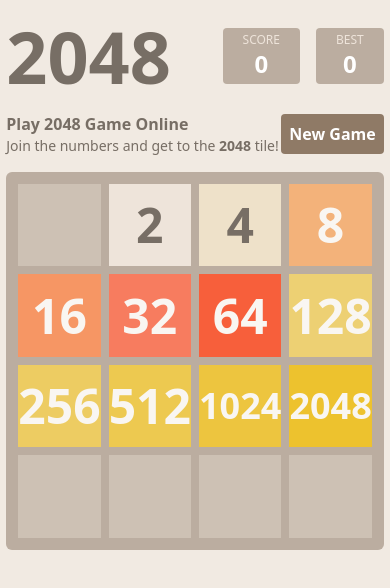
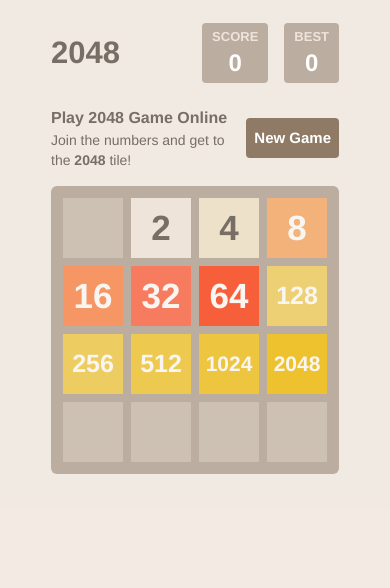
Before and after one commit to hesic73/2048, a React (Create React App) app: page / in a window 390 px wide. Shown: the top 588 px of the page. Built offline with nearby package versions, Linux system fonts and the light colour scheme.

Commit message:
Responsive design

```diff
--- a/public/index.html
+++ b/public/index.html
@@ -1,5 +1,5 @@
 <!DOCTYPE html>
-<html lang="en">
+<html lang="en" class="font-[15px] xl:font-[18px]">
   <head>
     <meta charset="utf-8" />
     <link rel="icon" href="%PUBLIC_URL%/favicon.ico" />
@@ -26,7 +26,7 @@
     -->
     <title>2048</title>
   </head>
-  <body class="bg-background_color">
+  <body class="bg-background_color font-[15px] xl:font-[18px]" style="font-family: 'Clear Sans', 'Helvetica Neue', Arial, sans-serif;">
     <noscript>You need to enable JavaScript to run this app.</noscript>
     <div id="root"></div>
     <!--
--- a/src/App.js
+++ b/src/App.js
@@ -7,7 +7,7 @@
 
   return (
     <div className='flex flex-col min-h-screen bg-background_color'>
-      <div className="flex-1 mx-auto max-w-md">
+      <div className="flex-1 mx-auto w-72 xl:w-[450px]">
         <Header></Header>
         <Board exps={exps}></Board>
       </div>
--- a/src/components/GridCell.js
+++ b/src/components/GridCell.js
@@ -1,4 +1,23 @@
 import React from "react";
+
+
+/**
+ *
+ * @param {string} text
+ * @returns string
+ */
+function getFontSize(text) {
+    if (text.length === 0) {
+        return "";
+    }
+    if (text.length < 3) {
+        return "text-[35px] xl:text-[53px]";
+    } else if (text.length < 4) {
+        return "text-[25px] xl:text-[45px]";
+    } else {
+        return "text-[21px] xl:text-[33px]";
+    }
+}
 
 /**
  *
@@ -82,7 +101,7 @@
 
     const text = exp === 0 ? "" : (2 ** exp).toString();
 
-    const font_size = text.length > 3 ? "text-4xl" : "text-5xl";
+    const font_size = getFontSize(text);
 
     return (
         <div className={`aspect-square flex items-center justify-center ${bg_color} ${text_color} font-bold ${font_size}`}>
--- a/src/components/Header.js
+++ b/src/components/Header.js
@@ -7,7 +7,7 @@
     return (
         <header className="p-0">
             <div className="flex justify-between items-center my-5">
-                <h1 className='text-7xl font-bold text-[#776e65]'>2048</h1>
+                <h1 className='text-[31px] xl:text-[74px] leading-[66px] font-bold text-[#776e65]'>2048</h1>
                 <div className="flex space-x-4">
                     <ScoreSection text="SCORE" score={0}></ScoreSection>
                     <ScoreSection text="BEST" score={0}></ScoreSection>
@@ -16,12 +16,12 @@
 
             <div className="flex justify-between items-center">
                 <div className="text-[#776e65]">
-                    <h2 className="text-base font-bold">Play 2048 Game Online</h2>
+                    <h2 className="text-[1em] xl:text-[1.5em] font-bold">Play 2048 Game Online</h2>
                     <p className="text-sm">Join the numbers and get to the <strong>2048</strong> tile!</p>
                 </div>
 
 
-                <button className="bg-[#8f7a66] text-white font-bold px-2 h-10 rounded">
+                <button className="bg-[#8f7a66] text-white font-bold px-2 h-10 rounded text-[15px] leading-[40px] whitespace-nowrap">
                     New Game
                 </button>
             </div>
--- a/src/components/ScoreSection.js
+++ b/src/components/ScoreSection.js
@@ -10,8 +10,8 @@
  */
 function ScoreSection({ text, score }) {
     return (
-        <div className="p-2 rounded bg-[#bbada0] px-5 py-1">
-            <p className="text-xs text-center text-[#eee4da]">{text}</p>
+        <div className="p-2 rounded bg-[#bbada0] px-2.5 xl:px-5 py-1">
+            <p className="text-[13px] font-bold text-center text-[#eee4da]">{text}</p>
             <p className="text-2xl font-bold text-center text-white">{score}</p>
         </div>);
 }
```
